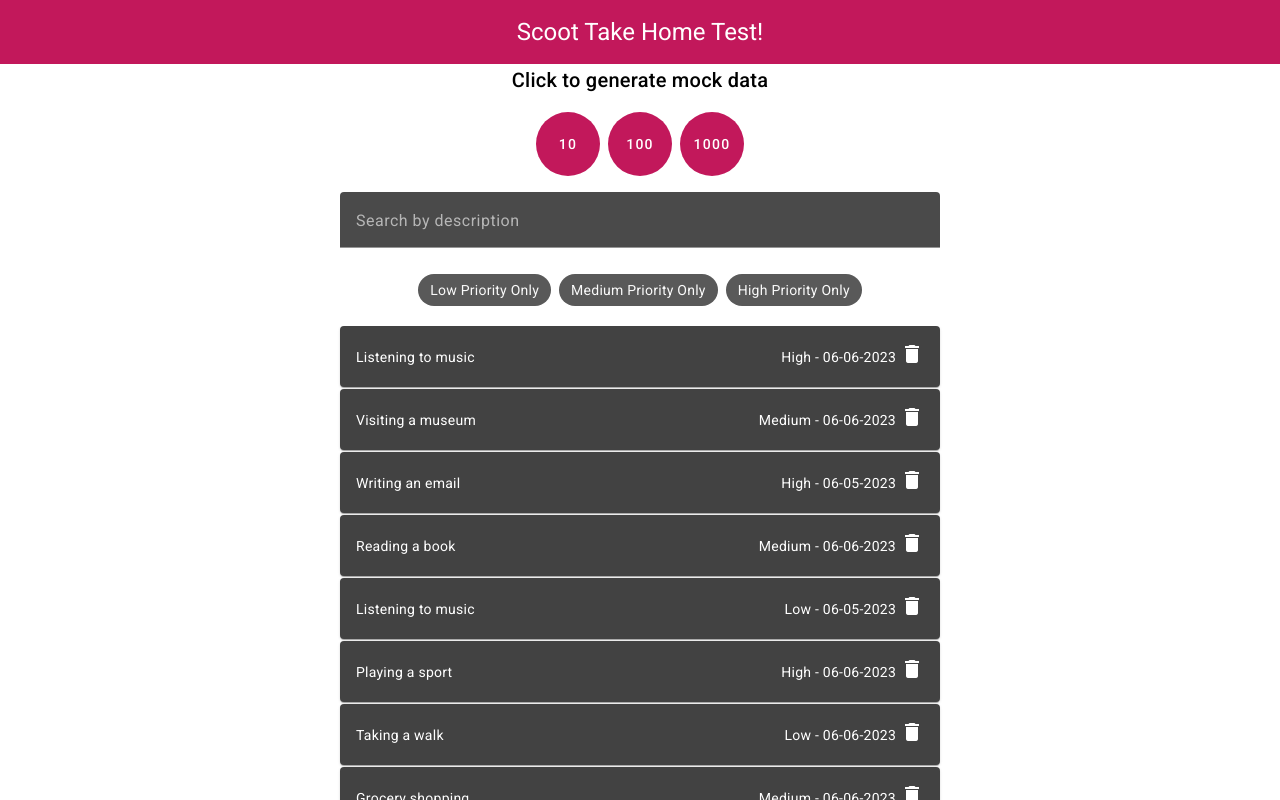
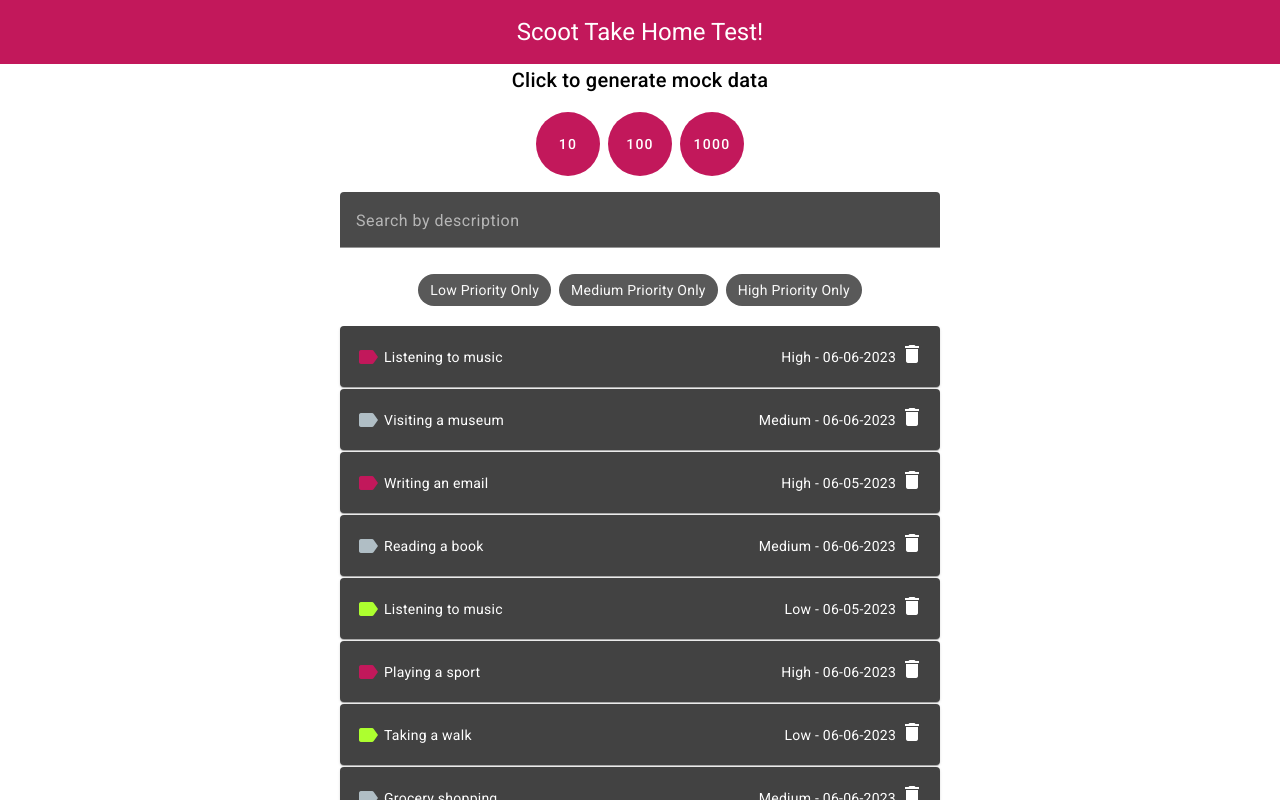
Before and after one commit to marinellibr/scoot-take-home-test, an Angular app: page / in a window 1280 px wide. Built offline with nearby package versions, Linux system fonts and the light colour scheme.

Commit message:
[06-05-2023] [05:27pm] - Hard stop at 2 hour mark

```diff
--- a/src/app/components/main/main.component.html
+++ b/src/app/components/main/main.component.html
@@ -24,9 +24,9 @@
 
     <section class="priority-container">
         <mat-chip-listbox aria-label="Priority selection">
-            <mat-chip-option color="accent" (click)="filterByPrio('Low')">Low Priority Only</mat-chip-option>
-            <mat-chip-option color="primary" (click)="filterByPrio('Medium')">Medium Priority Only</mat-chip-option>
-            <mat-chip-option color="warn" (click)="filterByPrio('High')">High Priority Only</mat-chip-option>
+            <mat-chip-option class="low" (click)="filterByPrio('Low')">Low Priority Only</mat-chip-option>
+            <mat-chip-option color="accent" (click)="filterByPrio('Medium')">Medium Priority Only</mat-chip-option>
+            <mat-chip-option color="primary" (click)="filterByPrio('High')">High Priority Only</mat-chip-option>
         </mat-chip-listbox>
     </section>
 
@@ -34,6 +34,9 @@
         <mat-card *ngFor="let task of filteredList">
             <mat-card-content>
                 <div class="task">
+                    <mat-icon aria-hidden="false" aria-label="delete icon" fontIcon="label" class="low" *ngIf="task.priority == 'Low'"></mat-icon>
+                    <mat-icon aria-hidden="false" aria-label="delete icon" fontIcon="label" color="accent" *ngIf="task.priority == 'Medium'"></mat-icon>
+                    <mat-icon aria-hidden="false" aria-label="delete icon" fontIcon="label" color="primary" *ngIf="task.priority == 'High'"></mat-icon>
                     {{task.description}}
                 </div>
                 <div class="info">
@@ -43,7 +46,6 @@
                         <mat-icon aria-hidden="false" aria-label="delete icon" fontIcon="delete" (click)="removeItem(task.id)"></mat-icon>
                     </div>
                 </div>
-
             </mat-card-content>
         </mat-card>
     </section>
--- a/src/app/components/main/main.component.scss
+++ b/src/app/components/main/main.component.scss
@@ -66,6 +66,16 @@
                 justify-content: space-between;
                 align-items: center;
 
+                .task{
+                    display: flex;
+                    align-items: center;
+                    gap: 4px;
+
+                    .low{
+                        color: greenyellow;
+                    }
+                }
+
                 .info{
                     display: flex;
                     align-items: center;
```
Also changed, not shown: src/app/services/storage.service.ts (deleted, +0 -9 lines), 1 other file (tests, documents, lock files or other folders).
